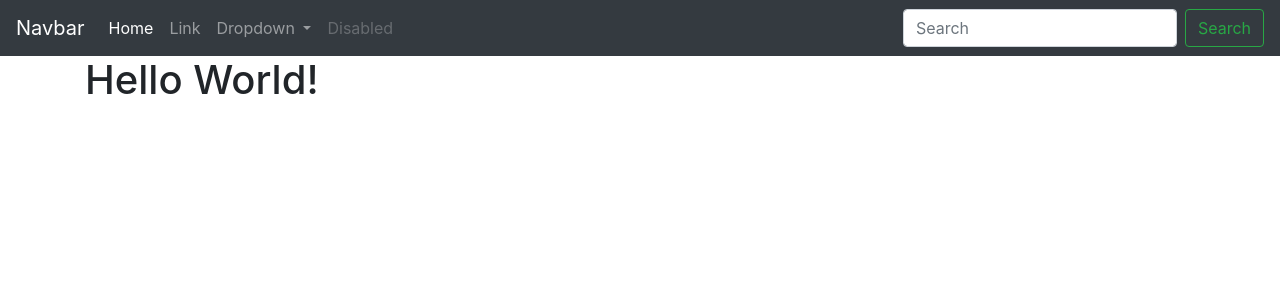
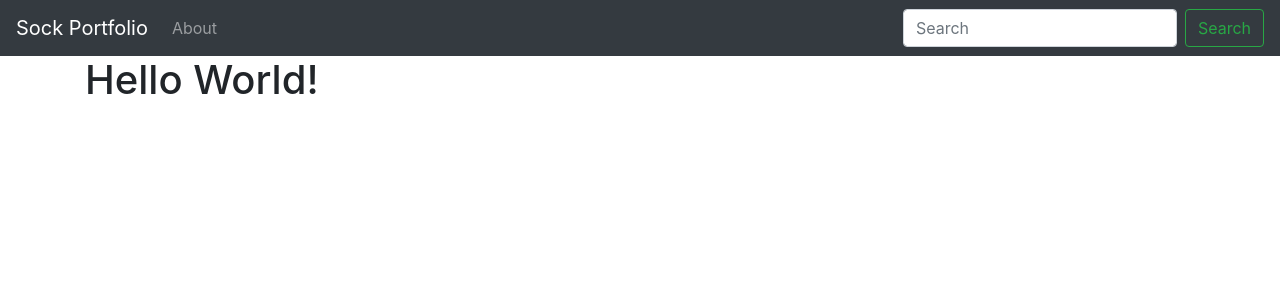
Before and after one commit to Anjr0o/Portable-Folio, a Django app: page / in a window 1280 px wide. Shown: the top 300 px of the page. Run offline with Django 3.2, Linux system fonts and the light colour scheme; some libraries are stand-ins or nearby versions.

Commit message:
Added Django Link functionality

```diff
--- a/quotes/templates/base.html
+++ b/quotes/templates/base.html
@@ -12,32 +12,15 @@
   </head>
   <body>
   <nav class="navbar navbar-expand-lg navbar-dark bg-dark">
-  <a class="navbar-brand" href="#">Navbar</a>
+  <a class="navbar-brand" href="{% url 'home' %}">Sock Portfolio</a>
   <button class="navbar-toggler" type="button" data-toggle="collapse" data-target="#navbarSupportedContent" aria-controls="navbarSupportedContent" aria-expanded="false" aria-label="Toggle navigation">
     <span class="navbar-toggler-icon"></span>
   </button>
 
   <div class="collapse navbar-collapse" id="navbarSupportedContent">
     <ul class="navbar-nav mr-auto">
-      <li class="nav-item active">
-        <a class="nav-link" href="#">Home <span class="sr-only">(current)</span></a>
-      </li>
       <li class="nav-item">
-        <a class="nav-link" href="#">Link</a>
-      </li>
-      <li class="nav-item dropdown">
-        <a class="nav-link dropdown-toggle" href="#" id="navbarDropdown" role="button" data-toggle="dropdown" aria-haspopup="true" aria-expanded="false">
-          Dropdown
-        </a>
-        <div class="dropdown-menu" aria-labelledby="navbarDropdown">
-          <a class="dropdown-item" href="#">Action</a>
-          <a class="dropdown-item" href="#">Another action</a>
-          <div class="dropdown-divider"></div>
-          <a class="dropdown-item" href="#">Something else here</a>
-        </div>
-      </li>
-      <li class="nav-item">
-        <a class="nav-link disabled" href="#" tabindex="-1" aria-disabled="true">Disabled</a>
+        <a class="nav-link" href="{% url 'about' %}">About</a>
       </li>
     </ul>
     <form class="form-inline my-2 my-lg-0">
```
